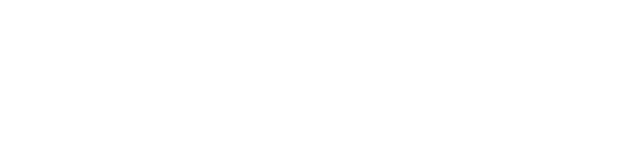
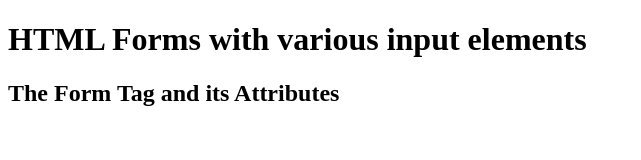
Before and after one commit to kmehner/html-forms, a plain HTML site: page html_forms.html in a window 1280 px wide. Shown: the whole page, without its empty margins (0-641 px from the left). Drawn offline with Linux system fonts and the light colour scheme.

Commit message:
Setting up the FORM

```diff
--- a/html_forms.html
+++ b/html_forms.html
@@ -8,5 +8,30 @@
 
 <body>
 
+  <h1>HTML Forms with various input elements</h1>
+
+  <h2>The Form Tag and its Attributes</h2>
+
+  <!-- Creating a SUBMIT form to POST data collected from user -->
+  <form>
+
+    <!-- Username -->
+
+    <!-- Password -->
+
+    <!-- Subscribe -->
+
+    <!-- Gender -->
+
+    <!-- Comments -->
+
+    <!-- Reset -->
+
+    <!-- Submit -->
+
+  </form>
+
+
+
 </body>
 </html>
```
